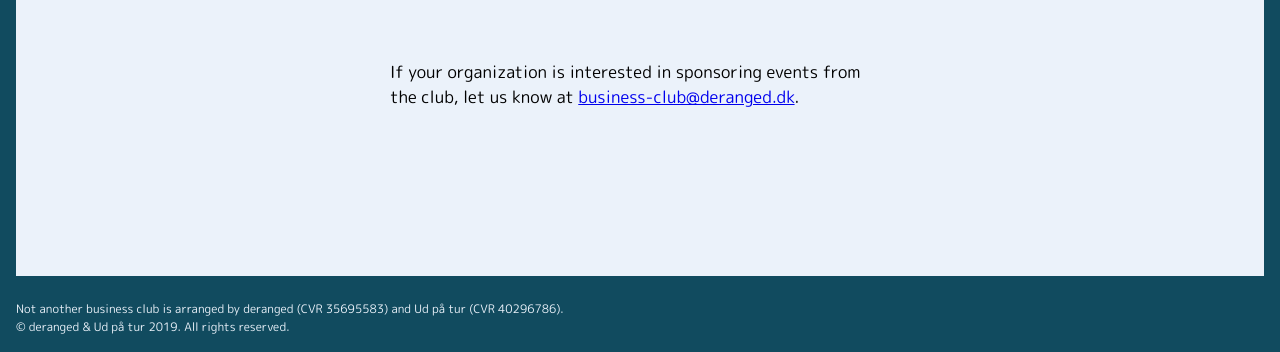
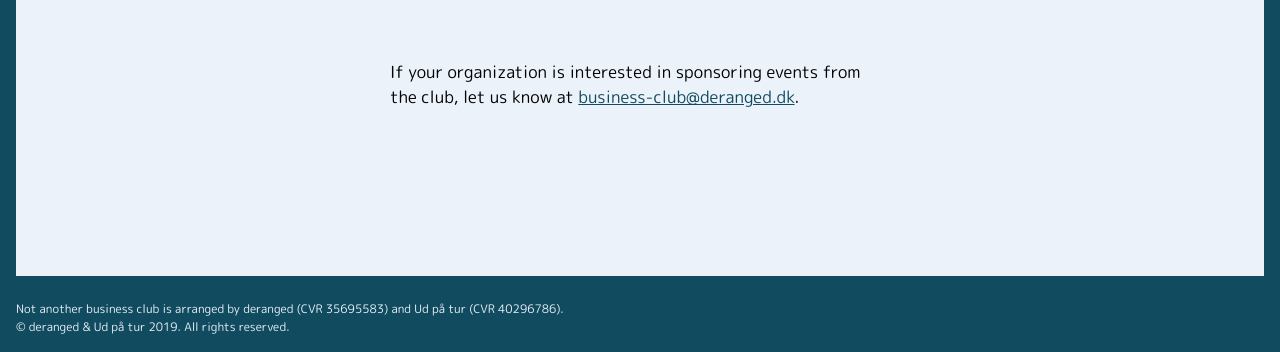
Before and after one commit to derangeddk/notanotherbusinessclub-website, a plain HTML site: page index.html in a window 1280 px wide. Shown: the part 2746-3098 px from the top of the page. Drawn offline with Linux system fonts and the light colour scheme.

Commit message:
Default link color

```diff
--- a/index.html
+++ b/index.html
@@ -44,6 +44,9 @@
             p {
                 margin-top: 0;
                 margin-bottom: 1em;
+            }
+            a {
+                color: #114b5f;
             }
             .intro {
                 min-height: calc(100vh - 32px);
```
